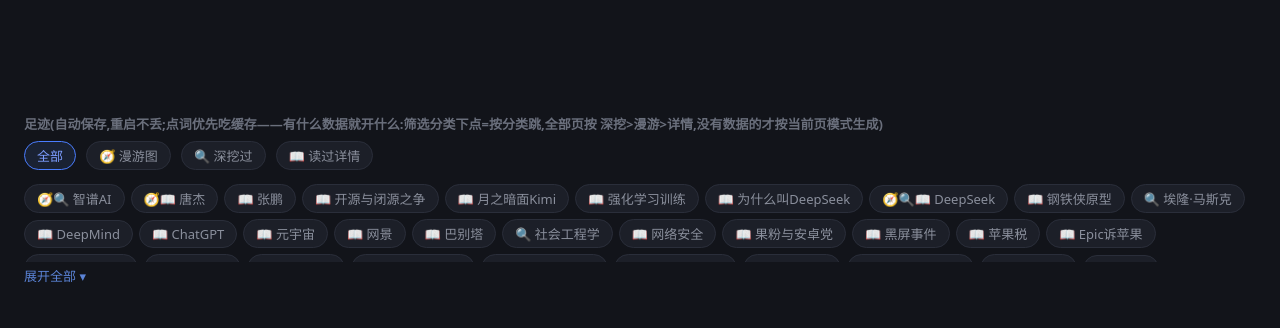
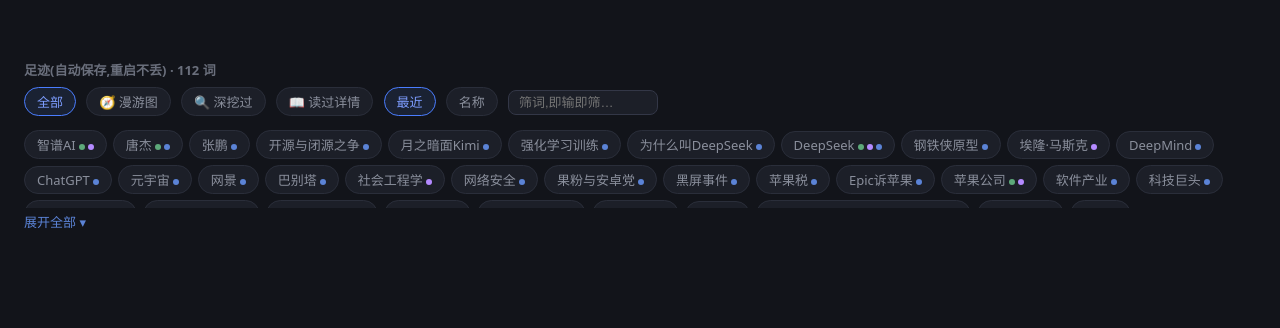
Before and after one commit to 22332233a/keyword-roam, a Flask app: page / in a window 1280 px wide. Shown: the part 65-393 px from the top of the page. Run offline with Flask 3, Linux system fonts and the light colour scheme.

Commit message:
足迹升级书签栏:上移头部下方,加即输即筛/最近-名称排序,emoji瘦成色点;词卡片加🔍深挖直达

```diff
--- a/templates/index.html
+++ b/templates/index.html
@@ -378,7 +378,7 @@
 
     #history {
       max-width: 1600px;
-      margin: 30px auto 0;
+      margin: 0 auto 24px;   /* 足迹当书签栏用,顶在头部下方;默认折叠两行不挤阅读区 */
     }
 
     #history h3 {
@@ -424,6 +424,27 @@
     .chip:hover {
       color: #7d9dff;
       border-color: #4a7dff;
+    }
+
+    /* 足迹数据类型色点(代替原先一排 emoji,省一半宽度) */
+    .dot {
+      display: inline-block;
+      width: 6px;
+      height: 6px;
+      border-radius: 50%;
+      margin-left: 3px;
+      vertical-align: middle;
+    }
+
+    .dot-roam { background: #5da97a; }
+    .dot-deep { background: #b48aff; }
+    .dot-detail { background: #5b83d6; }
+
+    #chip-search {
+      width: 150px;
+      font-size: 13px;
+      padding: 4px 10px;
+      vertical-align: middle;
     }
 
     .ftab.active {
@@ -489,26 +510,30 @@
 
   <div id="status"></div>
 
+  <div id="history">
+    <h3 title="点词优先吃缓存:按词已有数据打开——筛选分类下点=按分类跳,全部页按 深挖>漫游>详情,没有数据的按当前页模式生成。词后的色点:绿=漫游 紫=深挖 蓝=详情">
+      足迹(自动保存,重启不丢)<span id="chip-count"></span></h3>
+    <div style="margin-bottom:8px">
+      <span class="chip ftab active" data-f="all" onclick="setFilter('all')">全部</span>
+      <span class="chip ftab" data-f="roam" onclick="setFilter('roam')">🧭 漫游图</span>
+      <span class="chip ftab" data-f="deep" onclick="setFilter('deep')">🔍 深挖过</span>
+      <span class="chip ftab" data-f="detail" onclick="setFilter('detail')">📖 读过详情</span>
+      <span class="chip ftab stab active" data-s="time" onclick="setSort('time')">最近</span>
+      <span class="chip ftab stab" data-s="name" onclick="setSort('name')">名称</span>
+      <input id="chip-search" placeholder="筛词,即输即筛…">
+    </div>
+    <div id="chips-wrap" class="collapsed">
+      <div id="chips"></div>
+    </div>
+    <span id="chips-toggle" onclick="toggleChips()" hidden>展开全部 ▾</span>
+  </div>
+
   <div id="layout">
     <aside id="sidebar"></aside>
     <main id="main">
       <div id="center"></div>
     </main>
     <aside id="toc"></aside>
-  </div>
-
-  <div id="history">
-    <h3>足迹(自动保存,重启不丢;点词优先吃缓存——有什么数据就开什么:筛选分类下点=按分类跳,全部页按 深挖&gt;漫游&gt;详情,没有数据的才按当前页模式生成)</h3>
-    <div style="margin-bottom:8px">
-      <span class="chip ftab active" data-f="all" onclick="setFilter('all')">全部</span>
-      <span class="chip ftab" data-f="roam" onclick="setFilter('roam')">🧭 漫游图</span>
-      <span class="chip ftab" data-f="deep" onclick="setFilter('deep')">🔍 深挖过</span>
-      <span class="chip ftab" data-f="detail" onclick="setFilter('detail')">📖 读过详情</span>
-    </div>
-    <div id="chips-wrap" class="collapsed">
-      <div id="chips"></div>
-    </div>
-    <span id="chips-toggle" onclick="toggleChips()" hidden>展开全部 ▾</span>
   </div>
 
   <div id="sel-menu" hidden>
@@ -547,6 +572,7 @@
       return `<div class="s-item${seen}" id="${id}" data-word="${esc(it.word)}">
     <div class="row">
       <span class="w" onclick="goWord('${w}')" title="${esc(it.note)}">${esc(it.word)}</span>
+      <button class="mini" onclick="roamDeep('${w}')" title="深挖这个词">🔍</button>
       <button class="mini" onclick="sideDetail('${w}')" title="在右栏看这个词的详情">📖</button>
     </div>
     <div class="note">${esc(it.note)}</div>
@@ -782,6 +808,7 @@
         return `<div class="r-item${seen}">
       <div class="rrow">
         <span class="rw" onclick="goWord('${w}')">${esc(it.word)}</span>
+        <button class="mini" onclick="roamDeep('${w}')" title="深挖这个词">🔍</button>
         <a class="rb" href="https://search.bilibili.com/all?keyword=${encodeURIComponent(it.word)}" target="_blank" title="去B站搜这个词">B站▶</a>
       </div>
       <div class="note">${esc(it.note)}</div>
@@ -797,14 +824,24 @@
     let chipsExpanded = false;   // 足迹默认折叠到两行
 
     function renderChips() {
-      const icons = { roam: "🧭", deep: "🔍", detail: "📖" };
-      let words = [...visited.entries()].sort((a, b) => (b[1].time || 0) - (a[1].time || 0));
+      // 图标瘦成色点 + 即时筛选 + 排序切换:词一多,靠扫是扫不过来的
+      const q = (document.getElementById("chip-search").value || "").trim().toLowerCase();
+      let words = [...visited.entries()];
       if (historyFilter !== "all") {
         words = words.filter(([, v]) => (v.feats ?? []).includes(historyFilter));
       }
+      if (q) {
+        words = words.filter(([w]) => w.toLowerCase().includes(q));
+      }
+      words.sort((a, b) => chipSort === "name"
+        ? a[0].localeCompare(b[0], "zh-Hans-CN")
+        : (b[1].time || 0) - (a[1].time || 0));
+      const dots = feats => ["roam", "deep", "detail"].filter(f => (feats ?? []).includes(f))
+        .map(f => `<i class="dot dot-${f}"></i>`).join("");
       document.getElementById("chips").innerHTML = words.map(([w, v]) =>
-        `<span class="chip" onclick="goCached('${esc(w).replace(/'/g, "\\'")}')">${(v.feats ?? []).map(f => icons[f] ?? "").join("")} ${esc(w)}</span>`
-      ).join("") || `<span style="color:#6a6f7c;font-size:13px">(这一类还没有足迹)</span>`;
+        `<span class="chip" onclick="goCached('${esc(w).replace(/'/g, "\\'")}')">${esc(w)}${dots(v.feats)}</span>`
+      ).join("") || `<span style="color:#6a6f7c;font-size:13px">(没有匹配的足迹)</span>`;
+      document.getElementById("chip-count").textContent = ` · ${words.length} 词`;
 
       const wrap = document.getElementById("chips-wrap");
       const tg = document.getElementById("chips-toggle");
@@ -824,7 +861,14 @@
     let historyFilter = "all";
     function setFilter(f) {
       historyFilter = f;
-      document.querySelectorAll(".ftab").forEach(t => t.classList.toggle("active", t.dataset.f === f));
+      document.querySelectorAll(".ftab:not(.stab)").forEach(t => t.classList.toggle("active", t.dataset.f === f));
+      renderChips();
+    }
+
+    let chipSort = "time";   // 足迹排序:最近(默认,越新越靠前)/名称(稳定,好扫)
+    function setSort(s) {
+      chipSort = s;
+      document.querySelectorAll(".stab").forEach(t => t.classList.toggle("active", t.dataset.s === s));
       renderChips();
     }
 
```
